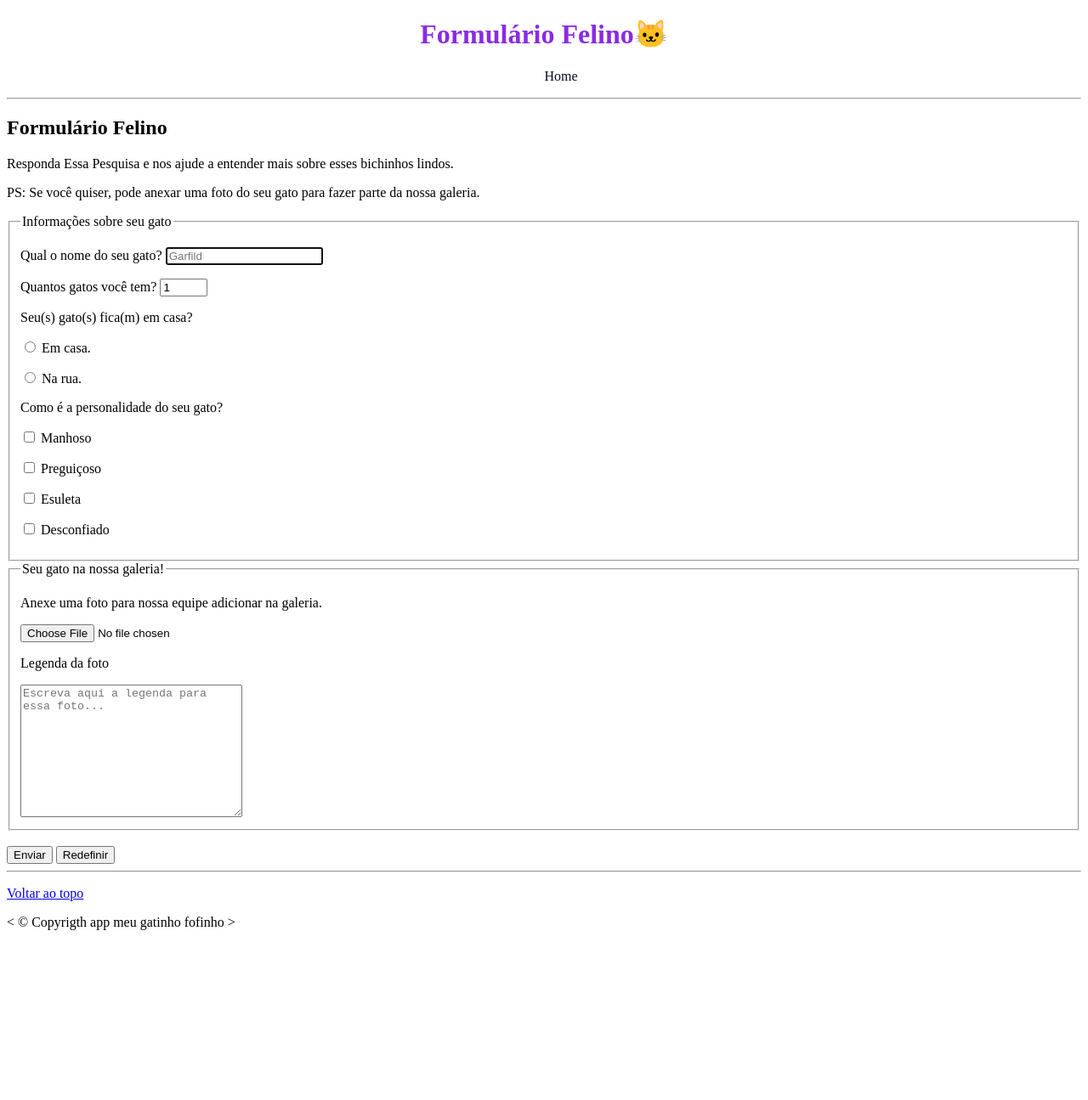
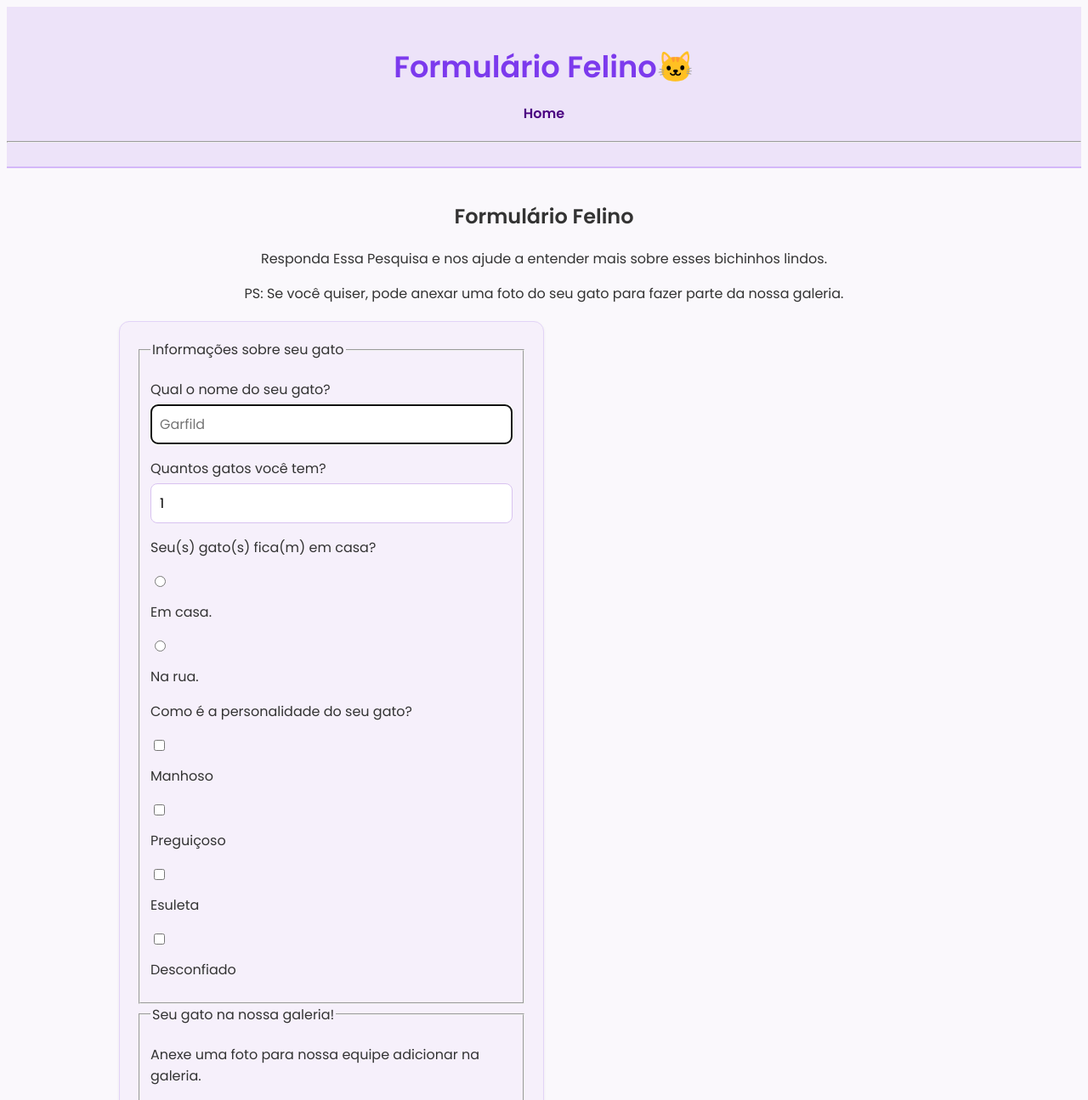
Before and after one commit to SymaraCamargo/site-sobre-gatos, a plain HTML site: page formulario.html in a window 1280 px wide. Shown: the top 1295 px of the page at 85% size. Before the commit the page ends 1111 px from the top, so only its background shows below. Drawn offline with Linux system fonts and the light colour scheme; a web font is replaced by a local one.

Commit message:
Atualiza CSS: estilo centralizado e formatação do formulário

```diff
--- a/estilos.css
+++ b/estilos.css
@@ -1,63 +1,165 @@
-@import url('https://fonts.googleapis.com/css2?family=Bitcount+Single:wght@100..900&display=swap');
+@import url('https://fonts.googleapis.com/css2?family=Poppins:wght@300;400;600&display=swap');
 
-html{
-    font-family: "Bitcount Single" ;
-}
-h1 {
-    text-align: center;
-    color: blueviolet;
+html {
+  font-family: 'Poppins', sans-serif;
+  scroll-behavior: smooth;
+  background-color: #faf8fc;
+  color: #333;
 }
 
-/*menu de navegação*/
+/* Cabeçalho */
+header {
+  background-color: #ede3f9;
+  padding: 20px 0;
+  border-bottom: 2px solid #d4b8f9;
+}
 
-nav{
-    text-align: center;
+h1 {
+  text-align: center;
+  color: #7c3aed;
+  font-size: 2.2rem;
+  margin-bottom: 10px;
+}
+
+/* Menu de navegação */
+nav {
+  text-align: center;
+  margin-bottom: 20px;
+}
+
+nav ul {
+  list-style: none;
+  padding: 0;
+}
+
+nav li {
+  display: inline-block;
+  margin: 0 10px;
 }
 
 nav a {
-    color: #0a0a23;
-    text-decoration: none;
+  color: #4b0082;
+  text-decoration: none;
+  font-weight: 600;
+  padding: 8px 14px;
+  border-radius: 10px;
+  transition: all 0.3s ease;
 }
 
 nav a:hover {
-    background-color: #1b1b32;
-    color: #f5f6f7;
-    padding: 9px;
-    border-radius: 10px;
+  background-color: #7c3aed;
+  color: #fff;
 }
 
-nav ul{
-    list-style: none;
+/* Conteúdo principal */
+main {
+  width: 90%;
+  max-width: 1000px;
+  margin: 0 auto;
+  padding: 20px;
+  text-align: center;
 }
 
-/*#lista {
-    list-style: nome;
-}*/
-
-nav li {
-    margin: 5px;
-}
-/*#lista li {
-    margin: 5px;
-}*/
-
-/*galeria*/
-
-img {
-    max-width: 280px;
-    height: auto;
+section {
+  margin: 40px 0;
 }
 
+/* Galeria */
 #galeria {
-    display: flex;
-    width: 50%;
-    margin: auto;
-    justify-content: center;
+  display: flex;
+  flex-wrap: wrap;
+  justify-content: center;
+  gap: 20px;
 }
 
-@media(max-width: 650px){
-    #galeria{
-       flex-direction: column;
-       align-items: center;
-       }
+#galeria img {
+  width: 280px;
+  max-width: 100%;
+  border-radius: 12px;
+  box-shadow: 0 3px 6px rgba(0,0,0,0.1);
 }
+
+/* Formulários */
+
+form {
+  background-color: #f6f0fb;
+  padding: 20px;
+  border-radius: 12px;
+  box-shadow: 0 2px 4px rgba(0, 0, 0, 0.05);
+  border: 1px solid #e2d3f7;
+
+  /* Ajuste de alinhamento */
+  display: block;
+  width: 90%;
+  max-width: 500px;
+  margin: 20px auto 40px 0; /* Alinha à esquerda dentro do main */
+  text-align: left;
+  box-sizing: border-box;
+}
+
+label {
+  font-weight: 500;
+  display: block;
+  margin-top: 10px;
+}
+
+input[type="text"],
+input[type="number"],
+textarea,
+select {
+  width: 100%;
+  padding: 10px;
+  margin-top: 5px;
+  border: 1px solid #d8c2f0;
+  border-radius: 8px;
+  font-family: inherit;
+  font-size: 1rem;
+  box-sizing: border-box;
+}
+
+input[type="radio"],
+input[type="checkbox"] {
+  margin-right: 8px;
+}
+
+button {
+  background-color: #7c3aed;
+  color: #fff;
+  font-weight: 600;
+  border: none;
+  padding: 10px 15px;
+  border-radius: 8px;
+  margin-top: 15px;
+  cursor: pointer;
+  transition: background-color 0.3s ease;
+}
+
+button:hover {
+  background-color: #6a28d9;
+}
+
+/* Rodapé */
+footer {
+  background-color: #ede3f9;
+  padding: 15px 0;
+  text-align: center;
+  color: #4b0082;
+  border-top: 2px solid #d4b8f9;
+}
+
+/* Responsividade */
+@media (max-width: 700px) {
+  nav li {
+    display: block;
+    margin: 8px 0;
+  }
+
+  #galeria {
+    flex-direction: column;
+    align-items: center;
+  }
+
+  h1 {
+    font-size: 1.8rem;
+  }
+}
```
